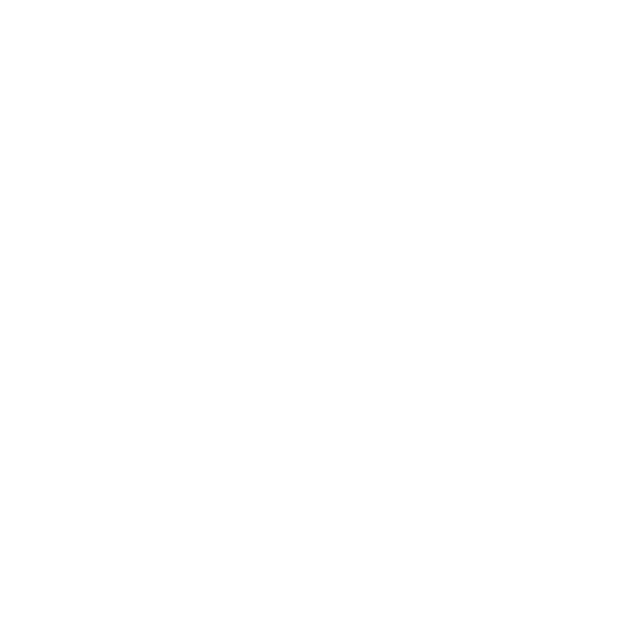
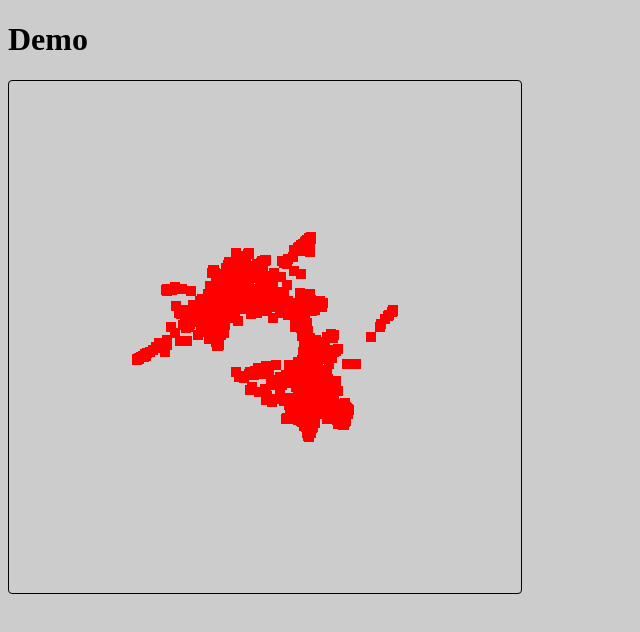
Before and after one commit to daniel-treparel/fusepool-landscaping, a plain HTML site: page demo_usage.html in a window 1280 px wide. Shown: the whole page, without its empty margins (0-640 px from the left). Drawn offline with nearby package versions, Linux system fonts and the light colour scheme.

Commit message:
Render particles as red dots

```diff
--- a/css/landscape.css
+++ b/css/landscape.css
@@ -1,10 +1,11 @@
 body {
-    padding: 0;
-    margin: 0;
-    overflow: hidden;
+    /*padding: 0;*/
+    /*margin: 0;*/
+    /*overflow: hidden;*/
+    background-color: #ccc;
 }
 
-canvas {
-    width: 100%;
-    height: 100%
+div.fp-landscape {
+    border: 1px black solid;
+    border-radius: 4px;
 }
--- a/demo_usage.html
+++ b/demo_usage.html
@@ -8,7 +8,8 @@
     <link rel="stylesheet" href="http://code.jquery.com/ui/1.10.1/themes/base/jquery-ui.css" />
 </head>
 <body>
-    <div id="landscape-demo" style="width: 100%; height: 500px"></div>
+    <h1>Demo</h1>
+    <div id="landscape-demo" class="fp-landscape" style="width: 512px; height: 512px"></div>
 
     <script src="http://code.jquery.com/jquery-1.9.1.js"></script>
     <script type="text/javascript" src="js/jsondata.js"></script>
--- a/js/fusepool.landscaping.js
+++ b/js/fusepool.landscaping.js
@@ -26,6 +26,10 @@ FusePool = FusePool || {};
  * @author: Daniël van Adrichem <daniel@treparel.com>
  */
 FusePool.Landscaping = {
+    /// When set a redraw occurs next timer event
+    update: true,
+    debugRenderParticlesOnly: true,
+    debugFullBlast: true, // if set ignore this.update
     /**
      * Initialize the Landscape component.
      *
@@ -38,15 +42,61 @@ FusePool.Landscaping = {
     initialize: function (selector) {
         this.$container = $(selector);
         console.info("Initializing FusePool.Landscaping: " + this.$container);
-        this.initThree(
+        var canvasElement = this.initThree(
             this.$container.width(),
             this.$container.height()
         );
-        this.$canvas = $(this.renderer.domElement);
-        this.$container.append(this.renderer.domElement);
+        this.$canvas = $(canvasElement);
+        this.$container.append(canvasElement);
+
+        this.initMouseHandlers();
+
         console.info("Initializing FusePool.Landscaping Done (" +
             this.$canvas.width() + "x" + this.$canvas.height() + ")");
+
+        this.renderAll();
     }
+};
+
+/**
+ * Initialize mouse event handlers
+ *
+ * @author: Daniël van Adrichem <daniel@treparel.com>
+ */
+FusePool.Landscaping.initMouseHandlers = function () {
+    var thisLandscaping = this;
+    this.$canvas.on("click", function () {
+        thisLandscaping.update = true;
+    });
+};
+
+FusePool.Landscaping.renderAll = function () {
+    // only render when this bool is set
+    if (this.update || this.debugFullBlast) {
+        console.info("Landscape redraw");
+        // reset update bool
+        this.update = false;
+
+        // update size of dots
+        this.scene.children[0].material.size = this.radius;
+
+        if (this.debugRenderParticlesOnly) {
+            this.renderer.render(this.scene, this.camera);
+        } else {
+            // firstly render the scene containing the dots particle system to
+            // the this.rtTexturePing render target and force clear (the true param)
+            this.renderer.render(this.scene, this.camera, this.rtTexturePing, true);
+            // next render the scene with a quad and shader having source rtTexturePing
+            // this applies horizontal convolution the output is rendered to
+            // this.rtTexturePong
+            this.renderer.render(this.scenePing, this.camera, this.rtTexturePong, true);
+            // finally render the scene consisting of a quad and its shader does
+            // vertical convolution with rtTexturePong as source and no render
+            // target, so output on canvas.
+            this.renderer.render(this.scenePong, this.camera);
+        }
+    }
+    window.requestAnimationFrame(FusePool.Landscaping.renderAll);
 };
 
 /**
@@ -74,8 +124,8 @@ FusePool.Landscaping.initThree = function (width, height) {
     // origin in center of $container, params are:
     // left right top bottom
     this.camera = new THREE.OrthographicCamera(
-        width / -2, width / 2,
-        height / 2, height / -2,
+        -1, 1, // l r
+        1, -1, // t b
         -1, 1);
     this.camera.position.z = 0;
 
@@ -133,6 +183,7 @@ FusePool.Landscaping.initThree = function (width, height) {
     // geometry mesh data, allocate float arrays for
     // both color (rgb) and positions (xyz)
     var geometry = new THREE.BufferGeometry();
+    //this.geometry = geometry;
     geometry.attributes = {
         position: {
             itemSize: 3,
@@ -156,9 +207,9 @@ FusePool.Landscaping.initThree = function (width, height) {
         var pos = 3 * i;
 
         // load positions from jsondata and translate them
-        // positions in json data must not exceed -1..1 for both x and y
-        positions[pos] = ((0.15 + jsondata.rows[i].PX) * width) - (width / 2);
-        positions[pos + 1] = ((-0.2 + jsondata.rows[i].PY) * height) - (height / 2);
+        // positions in json data must not exceed 0..1 for both x and y
+        positions[pos] = (jsondata.rows[i].PX)-0.5;
+        positions[pos + 1] = (jsondata.rows[i].PY)-0.5;
         positions[pos + 2] = 0;
 
         // load colors, init on red
@@ -176,7 +227,7 @@ FusePool.Landscaping.initThree = function (width, height) {
     // material used for dot rendering
     var material = new THREE.ParticleBasicMaterial({
         size: this.radius,
-        map: this.sprite,
+//        map: this.sprite,
         sizeAttenuation: false,
         transparent: true,
         vertexColors: true
@@ -199,14 +250,14 @@ FusePool.Landscaping.initThree = function (width, height) {
     this.renderer = new THREE.WebGLRenderer({
         antialias: false,
         clearAlpha: 0,
+        clearColor: 0x000000,
         alpha: true
     });
     // resize
     this.renderer.setSize(width, height);
 
-    // register mouse events
-//        document.addEventListener('mousewheel', onMouseWheelHandler, false);
-//        document.addEventListener('click', clickHandler, false);
+    // return the canvas
+    return this.renderer.domElement;
 };
 
 
@@ -296,5 +347,6 @@ FusePool.Landscaping.Shaders = {
         "    //sum = vec4(0.6);",
         "    gl_FragColor = /*vec4(pixel * vec2(0.6), 0, 0.1) + */texture2D(dmap_tex, vec2(sum.a, 0));",
         "    gl_FragColor.a = 1.0;",
+        "}"
     ].join('\n')
 };
```
